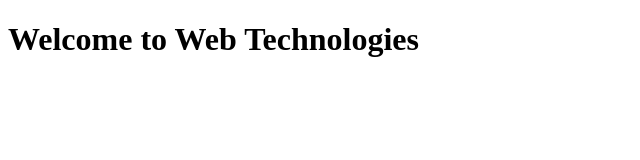
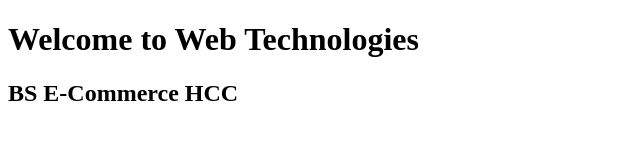
Before and after one commit to drnaz/hcc-WebTech, a plain HTML site: page site/index.html in a window 1280 px wide. Shown: the whole page, without its empty margins (0-640 px from the left). Drawn offline with Linux system fonts and the light colour scheme.

Commit message:
small addition to page content.

```diff
--- a/site/index.html
+++ b/site/index.html
@@ -7,5 +7,6 @@
 </head>
 <body>
 <h1>Welcome to Web Technologies</h1>
+<h2> BS E-Commerce HCC </h2>
 </body>
 </html>
```
